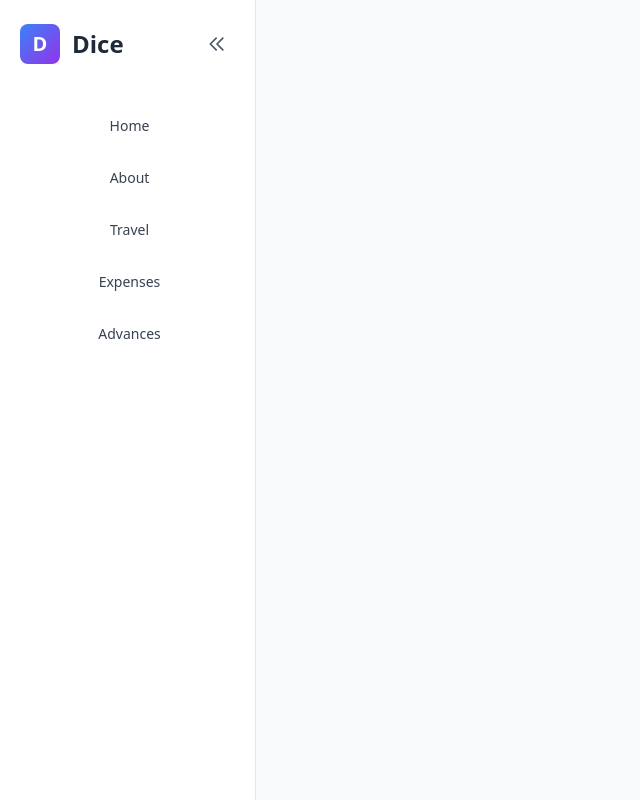
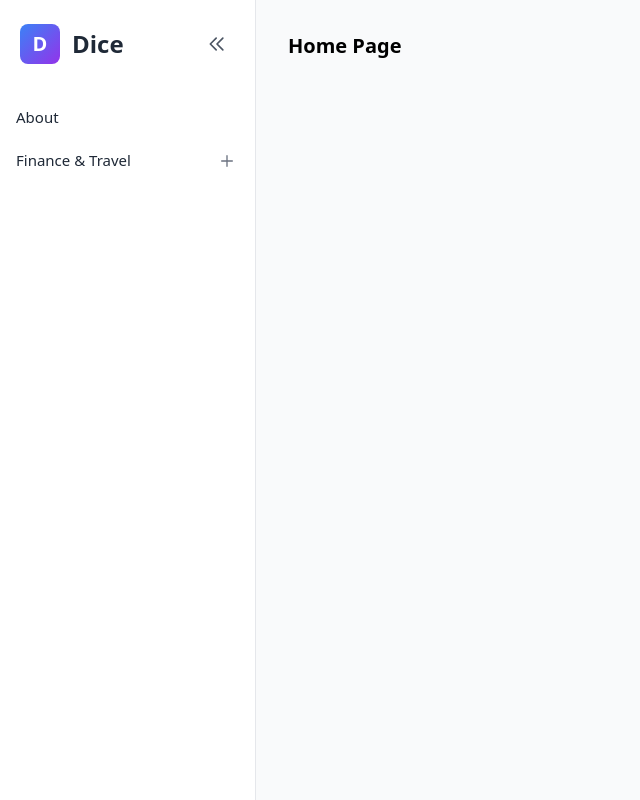
Before and after one commit to VinayLodhi1712/dice-dashboard, a React (Vite) app in the folder frontend/: page / in a window 1280 px wide. Shown: the whole page, without its empty margins (0-640 px from the left). Built offline with nearby package versions, Linux system fonts and the light colour scheme.

Commit message:
Sidebar Accordian feature implement

```diff
--- a/frontend/src/App.jsx
+++ b/frontend/src/App.jsx
@@ -14,7 +14,7 @@ function App() {
 
       <main className="flex-1 p-8 pt-16 md:pt-8">
         <Routes>
-          <Route path="/home" element={<Home />} />
+          <Route path="/" element={<Home />} />
           <Route path="/about" element={<About />} />
           <Route path="/travel" element={<Travel />} />
           <Route path="/expenses" element={<Expenses />} />
--- a/frontend/src/components/layout/Sidebar.jsx
+++ b/frontend/src/components/layout/Sidebar.jsx
@@ -1,6 +1,99 @@
 import { useState, useEffect } from "react";
 import { NavLink } from "react-router-dom";
 import { sidebarItems } from "../../data/sidebar";
+
+function MenuItem({ item, collapsed, onMobileClose, level = 0 }) {
+  const [isOpen, setIsOpen] = useState(false);
+  const hasChildren = item.children && item.children.length > 0;
+
+  const handleClick = () => {
+    if (hasChildren && !collapsed) {
+      setIsOpen(!isOpen);
+      onMobileClose();
+    } else if (!hasChildren) {
+      onMobileClose();
+    }
+  };
+
+  const handleIconClick = (e) => {
+    e.preventDefault();
+    e.stopPropagation();
+    setIsOpen(!isOpen);
+  };
+
+  const indentWidth = level * 20; // 20px per level
+
+  return (
+    <div>
+      {/* Parent/Child Item */}
+      <NavLink
+        to={item.path || "#"}
+        onClick={handleClick}
+        className={({ isActive }) =>
+          `block py-2.5 text-[15px] transition-colors duration-150 relative ${
+            isActive && !hasChildren
+              ? "bg-blue-50 text-blue-600 font-medium border-l-4 border-blue-600"
+              : "text-gray-800 hover:bg-gray-50"
+          } ${collapsed && level === 0 ? "flex items-center justify-center" : ""}`
+        }
+        style={!collapsed ? { paddingLeft: `${16 + indentWidth}px`, paddingRight: '16px' } : {}}
+        title={collapsed ? item.name : ""}
+      >
+        {collapsed && level === 0 ? (
+          <span className="text-lg font-semibold">{item.name.charAt(0)}</span>
+        ) : (
+          <div className="flex items-center justify-between w-full">
+            <span>{item.name}</span>
+            {!collapsed && hasChildren && (
+              <button
+                onClick={handleIconClick}
+                className="p-1 hover:bg-gray-200 rounded transition-colors"
+                aria-label={isOpen ? "Collapse" : "Expand"}
+              >
+                <svg
+                  className="w-4 h-4 text-gray-500 transition-transform duration-200"
+                  fill="none"
+                  stroke="currentColor"
+                  viewBox="0 0 24 24"
+                  strokeWidth={2}
+                >
+                  {isOpen ? (
+                    <path
+                      strokeLinecap="round"
+                      strokeLinejoin="round"
+                      d="M6 18L18 6M6 6l12 12"
+                    />
+                  ) : (
+                    <path
+                      strokeLinecap="round"
+                      strokeLinejoin="round"
+                      d="M12 4v16m8-8H4"
+                    />
+                  )}
+                </svg>
+              </button>
+            )}
+          </div>
+        )}
+      </NavLink>
+
+      {/* Children Items - Recursive */}
+      {!collapsed && isOpen && hasChildren && (
+        <div>
+          {item.children.map((child, index) => (
+            <MenuItem
+              key={index}
+              item={child}
+              collapsed={collapsed}
+              onMobileClose={onMobileClose}
+              level={level + 1}
+            />
+          ))}
+        </div>
+      )}
+    </div>
+  );
+}
 
 export default function Sidebar() {
   const [collapsed, setCollapsed] = useState(false);
@@ -53,17 +146,24 @@ export default function Sidebar() {
           onClick={() => setMobileOpen(false)}
         />
       )}
+
       <aside
-        className={`min-h-screen bg-white border-r py-6 transition-all duration-300
-          ${collapsed ? "w-20 px-3" : "w-64 px-5"}
+        className={`h-screen bg-white border-r py-6 transition-all duration-300
+          ${collapsed ? "w-20 px-2" : "w-64 px-0"}
           md:relative md:translate-x-0
           fixed top-0 left-0 z-40
           ${mobileOpen ? "translate-x-0" : "-translate-x-full"}
+          overflow-y-auto scrollbar-thin
         `}
+        style={{
+          maxHeight: '100vh',
+          scrollbarWidth: 'thin',
+          scrollbarColor: '#CBD5E0 transparent'
+        }}
       >
         <div
-          className={`flex items-center mb-10 ${
-            collapsed ? "justify-center" : "justify-between"
+          className={`flex items-center mb-8 ${
+            collapsed ? "justify-center" : "justify-between px-5"
           }`}
         >
           {!collapsed && (
@@ -107,29 +207,14 @@ export default function Sidebar() {
           </button>
         </div>
 
-        <nav className="space-y-2">
-          {sidebarItems.map((item) => (
-            <NavLink
-              key={item.name}
-              to={item.path}
-              onClick={() => setMobileOpen(false)}
-              className={({ isActive }) =>
-                `flex items-center justify-center rounded-lg py-3 text-sm font-medium transition-all duration-200 ${
-                  isActive
-                    ? "bg-blue-50 text-blue-600 border-l-4 border-blue-600"
-                    : "text-gray-700 hover:bg-gray-50 border-l-4 border-transparent"
-                } ${collapsed ? "px-0" : "px-4 justify-start"}`
-              }
-              title={collapsed ? item.name : ""}
-            >
-              {collapsed ? (
-                <span className="text-lg font-semibold">
-                  {item.name.charAt(0)}
-                </span>
-              ) : (
-                <span>{item.name}</span>
-              )}
-            </NavLink>
+        <nav>
+          {sidebarItems.map((item, index) => (
+            <MenuItem
+              key={index}
+              item={item}
+              collapsed={collapsed}
+              onMobileClose={() => setMobileOpen(false)}
+            />
           ))}
         </nav>
       </aside>
--- a/frontend/src/data/sidebar.js
+++ b/frontend/src/data/sidebar.js
@@ -1,22 +1,79 @@
+// src/data/sidebar.js
+
 export const sidebarItems = [
-  {
-    name: "Home",
-    path: "/home",
-  },
   {
     name: "About",
     path: "/about",
   },
   {
+    name: "Finance & Travel",
+    path: "/finance-travel",
+    children: [
+      {
         name: "Travel",
         path: "/travel",
+        children: [
+          {
+            name: "My Trips",
+            path: "/travel/my-trips",
+            children: [
+              {
+                name: "Upcoming Trips",
+                path: "/travel/my-trips/upcoming",
+                children: [
+                  { name: "Domestic", path: "/travel/my-trips/upcoming/domestic" },
+                  { name: "International", path: "/travel/my-trips/upcoming/international" },
+                ],
+              },
+              { name: "Past Trips", path: "/travel/my-trips/past" },
+              { name: "Cancelled Trips", path: "/travel/my-trips/cancelled" },
+            ],
+          },
+          {
+            name: "New Request",
+            path: "/travel/new-request",
+            children: [
+              { name: "Flight Booking", path: "/travel/new-request/flight" },
+              { name: "Hotel Booking", path: "/travel/new-request/hotel" },
+              { name: "Cab Booking", path: "/travel/new-request/cab" },
+            ],
+          },
+          { name: "Approvals", path: "/travel/approvals" },
+        ],
       },
       {
         name: "Expenses",
         path: "/expenses",
+        children: [
+          {
+            name: "My Expenses",
+            path: "/expenses/my-expenses",
+            children: [
+              { name: "Pending", path: "/expenses/my-expenses/pending" },
+              { name: "Approved", path: "/expenses/my-expenses/approved" },
+              { name: "Rejected", path: "/expenses/my-expenses/rejected" },
+            ],
+          },
+          { name: "Submit Expense", path: "/expenses/submit" },
+          { name: "Reports", path: "/expenses/reports" },
+        ],
       },
       {
         name: "Advances",
         path: "/advances",
+        children: [
+          { name: "Request Advance", path: "/advances/request" },
+          {
+            name: "My Advances",
+            path: "/advances/my-advances",
+            children: [
+              { name: "Active", path: "/advances/my-advances/active" },
+              { name: "Settled", path: "/advances/my-advances/settled" },
+            ],
+          },
+          { name: "History", path: "/advances/history" },
+        ],
+      },
+    ],
   },
 ];
```
Lines whose indentation alone changed are shown as unchanged.
